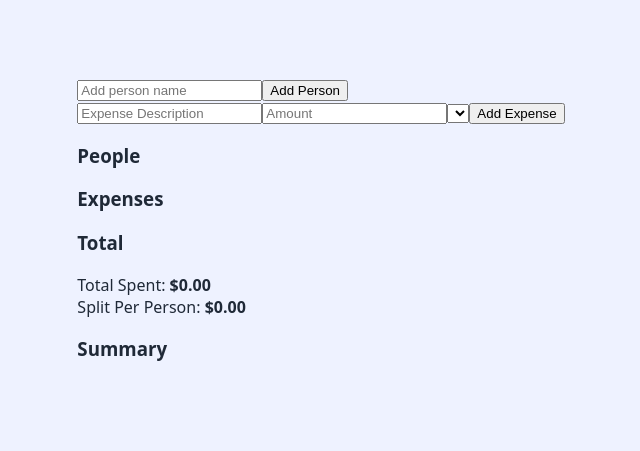
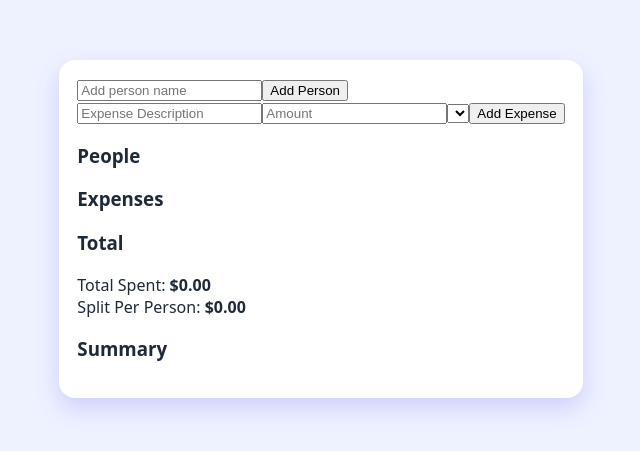
Before and after one commit to loelia92/expense-splitter-vue, a Vue app: page / in a window 1280 px wide. Shown: the part 171-622 px from the top of the page, without its empty margins (319-959 px from the left). Built offline with nearby package versions, Linux system fonts and the light colour scheme.

Commit message:
Added Card, changed Name

```diff
--- a/src/App.vue
+++ b/src/App.vue
@@ -1,13 +1,11 @@
 <script setup>
   import Header from './components/Header.vue'
+  import Card from './components/Card.vue'
 </script>
 
 <template>
   <header/>
-  <header/>
-  <header/>
-
-    <main class="card">
+  <Card>
         <form id="personForm" class="rowForm">
             <input id="personInput" type="text" placeholder="Add person name"/>
             <button>Add Person</button>
@@ -42,7 +40,7 @@
             <h3>Summary</h3>
             <ul id="summaryList" class="list"></ul>
         </section>
-    </main>
+      </Card>
     </template>
 
 <style scoped>
--- /dev/null
+++ b/src/components/Card.vue
@@ -0,0 +1,15 @@
+<template>
+  <main class="card">
+    <slot />
+  </main>
+</template>
+
+<style scoped>
+.card {
+  width: min(600 px, 100%);
+  background: #fff;
+  padding: 18px;
+  border-radius: 16px;
+  box-shadow: 0 10px 24px rgba(79, 70, 229, .2);
+}
+</style>
```
